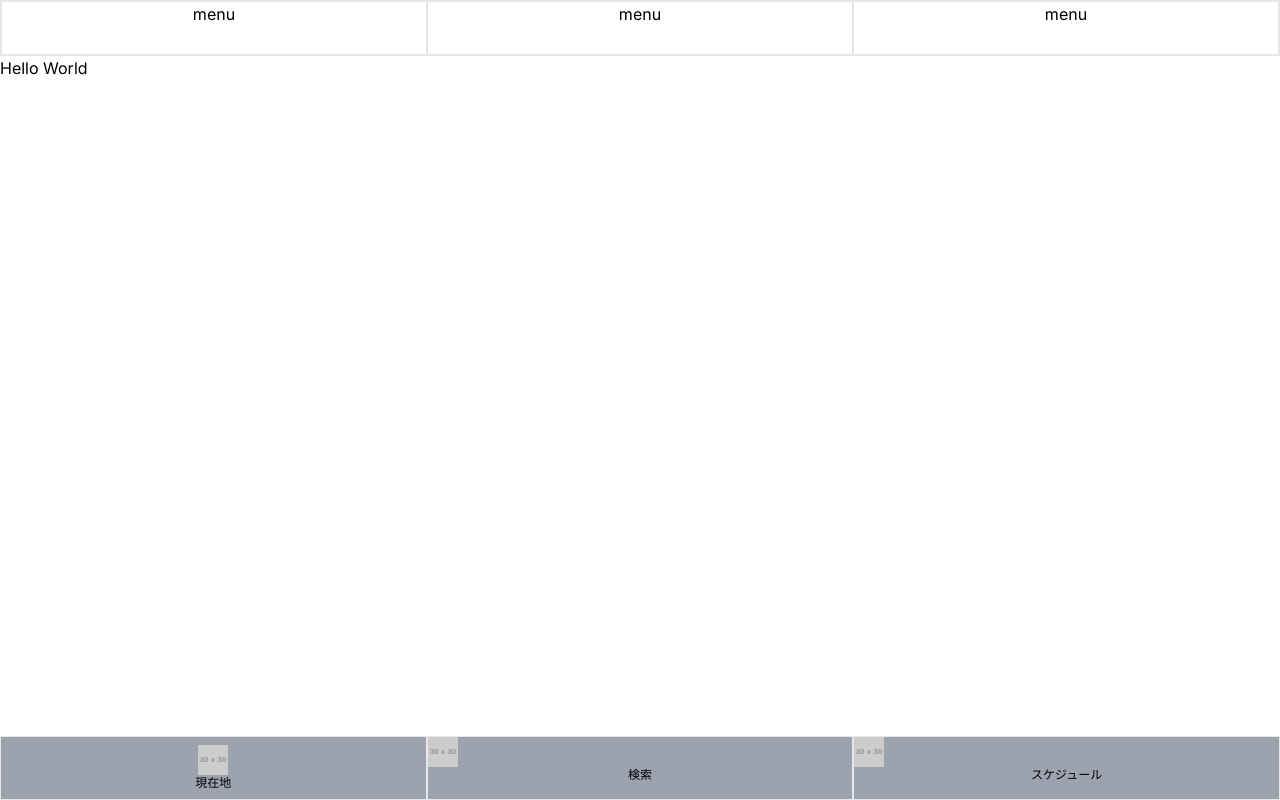
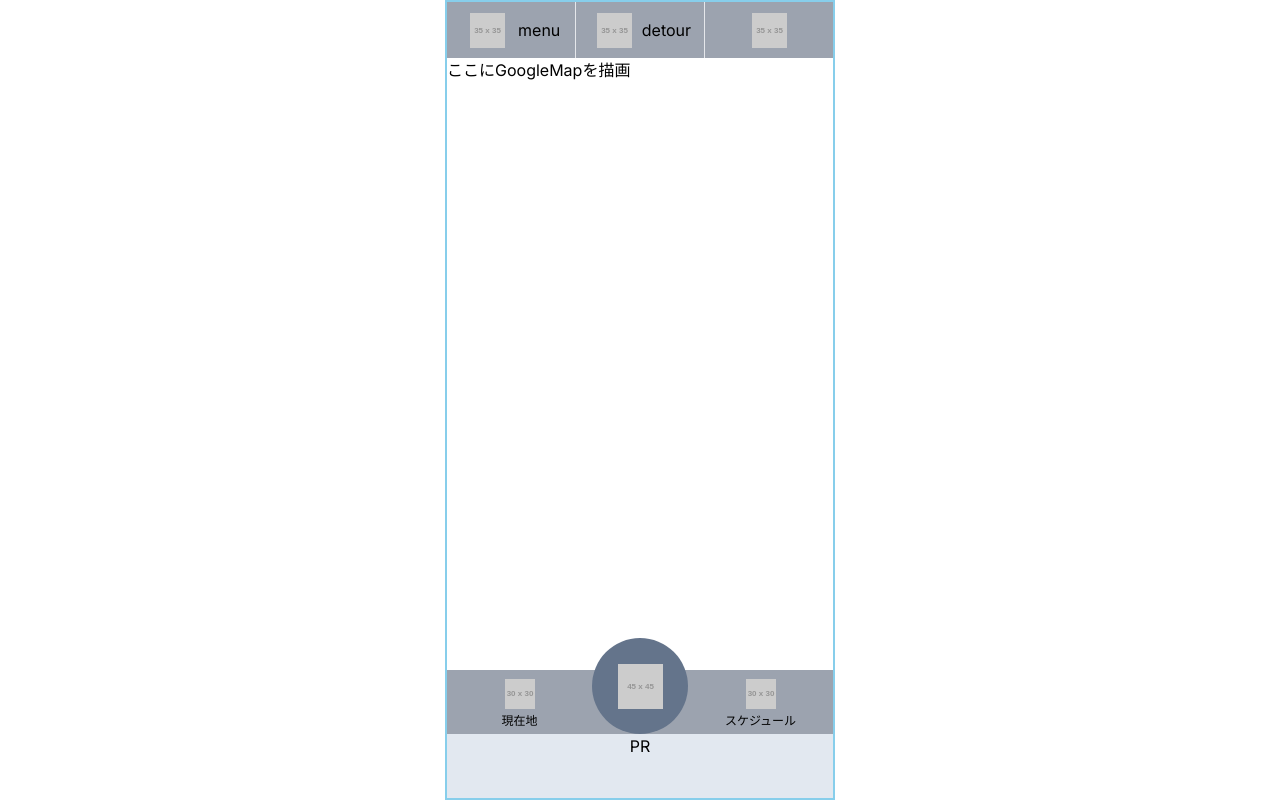
Before and after one commit to kusanohatsumi/yurumetabi, a Next.js app: page / in a window 1280 px wide. Built offline with nearby package versions, Linux system fonts and the light colour scheme.

Commit message:
update index
indexページの大枠をコーディングしました

```diff
--- a/src/app/globals.css
+++ b/src/app/globals.css
@@ -12,6 +12,13 @@
   margin: 0;
   padding: 0;
 }
+body {
+  border: solid 2px skyblue;
+  position: relative;
+  width: 390px;
+  height: 100vh;
+  margin: 0 auto;
+}
 
 a {
   width: 100%;
--- a/src/app/layout.tsx
+++ b/src/app/layout.tsx
@@ -17,37 +17,84 @@ export default function RootLayout({
   return (
     <html lang="ja">
       <body className={inter.className}>
-        <header className="w-full h-14 flex justify-between border items-center">
-          <a className="h-full text-center border flex-1 " href="/">
-            menu
+        <header className="w-full h-14 flex justify-between  items-center bg-gray-400">
+          <a
+            className="border-r text-center flex justify-around box-border p-3 items-center flex-1 "
+            href="/"
+          >
+            <img
+              className="m-2
+            "
+              alt="シェア"
+              src="https://placehold.jp/35x35.png"
+            />
+            <p>menu</p>
           </a>
-          <a className="text-center border flex-1" href="/about">
-            menu
+          <a
+            className="border-r text-center flex justify-around box-border p-3 items-center flex-1"
+            href="/about"
+          >
+            <img
+              className="m-2
+            "
+              alt="シェア"
+              src="https://placehold.jp/35x35.png"
+            />
+            <p>detour</p>
           </a>
-          <a className="text-center border flex-1" href="/about">
-            menu
+          <a
+            className=" text-center flex justify-around box-border p-3 items-center flex-1"
+            href="/about"
+          >
+            <img
+              className="m-2
+            "
+              alt="シェア"
+              src="https://placehold.jp/35x35.png"
+            />
           </a>
         </header>
         <main>
           {children}
-          <div className="w-full flex text-xs h-16 absolute bottom-0 bg-gray-400">
+          <div className="w-full flex justify-center items-end text-xs h-16 absolute bottom-16 bg-gray-400">
             <a
-              className="flex items-center flex-col justify-center text-center border flex-1 "
+              className="flex  items-center flex-col justify-center text-center  flex-1 "
               href="/#"
             >
-              <img alt="現在地" src="https://placehold.jp/30x30.png" />
+              <img
+                className="m-1"
+                alt="現在地"
+                src="https://placehold.jp/30x30.png"
+              />
               <p> 現在地</p>
             </a>
-            <a className="text-center border flex-1 " href="/#">
-              <img alt="検索" src="https://placehold.jp/30x30.png" />
-              <p>検索</p>
+            <a
+              className="w-24 h-24 bg-slate-500 rounded-full  flex  items-center flex-col justify-center text-center   before:content-['']"
+              href="/#"
+            >
+              <img
+                className="m-1"
+                alt="検索"
+                src="https://placehold.jp/45x45.png"
+              />
             </a>
-            <a className="text-center border flex-1 " href="/#">
-              <img alt="スケジュール" src="https://placehold.jp/30x30.png" />
+            <a
+              className="flex  items-center flex-col justify-center text-center  flex-1 "
+              href="/#"
+            >
+              <img
+                className="m-1"
+                alt="スケジュール"
+                src="https://placehold.jp/30x30.png"
+              />
               <p> スケジュール</p>
             </a>
           </div>
         </main>
+        {/* 広告 */}
+        <div className="w-full h-16 bg-slate-200 text-center absolute bottom-0">
+          PR
+        </div>
       </body>
     </html>
   );
--- a/src/app/page.tsx
+++ b/src/app/page.tsx
@@ -1,9 +1,5 @@
 import Image from "next/image";
 
 export default function Home() {
-  return (
-    <>
-      <h1>Hello World</h1>
-    </>
-  );
+  return <>ここにGoogleMapを描画</>;
 }
```
